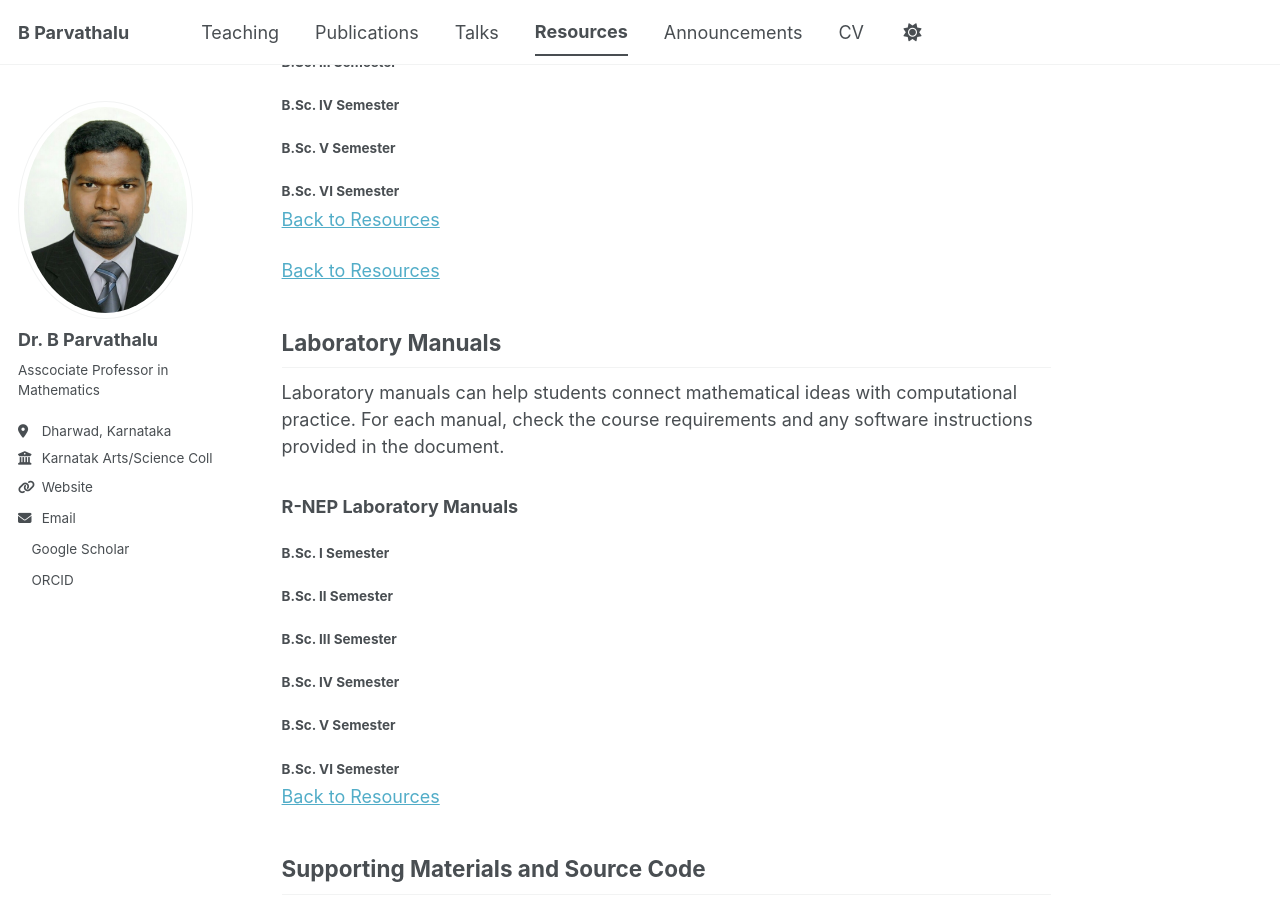
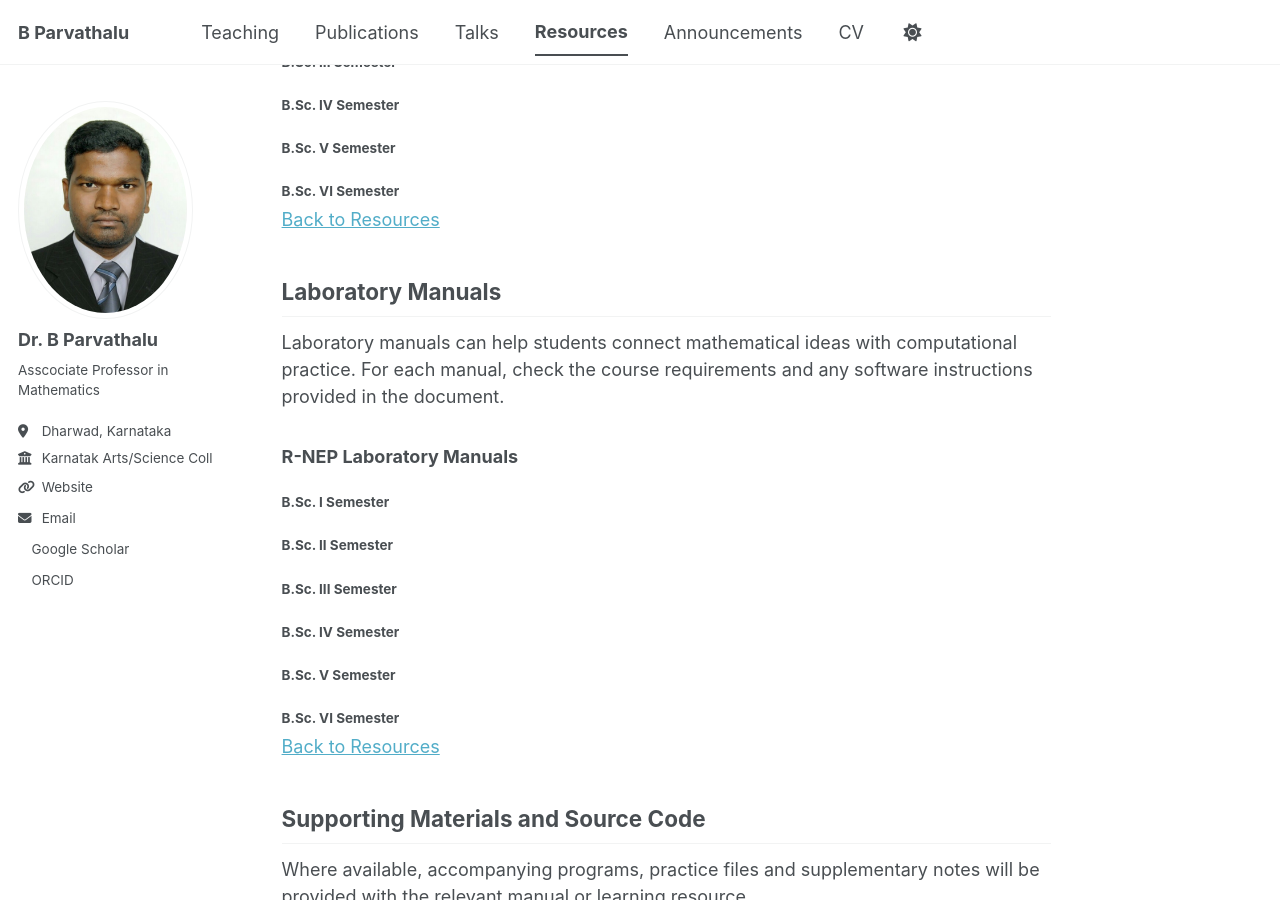
Before and after one commit to drbp-kcd/drbp-kcd.github.io, a Jekyll site: the page built from _resources/kumta.md, in a window 1280 px wide and 900 px high, scrolled down 1203 px. Built offline with Jekyll 4.4.1, drawn with Linux system fonts in a browser that asks for light colours; a style sheet for code colours, icons or effects is not loaded.

Commit message:
Update kumta.md

```diff
--- a/_resources/kumta.md
+++ b/_resources/kumta.md
@@ -82,8 +82,6 @@ Question banks provide opportunities to practise concepts, strengthen problem-so
 - [Question Bank — Course Title (PDF)]({{ '/files/resources/kumta/question-banks/nep/semester-6/question-bank.pdf' | relative_url }})
 -->
 
-[Back to Resources]({{ '/resources/' | relative_url }})
-
 <!-- Add links after uploading the corresponding PDFs. Replace the example filename and label.
 - [Question bank — course, semester and scheme]({{ '/files/resources/kumta/question-bank.pdf' | relative_url }})
 -->
```
